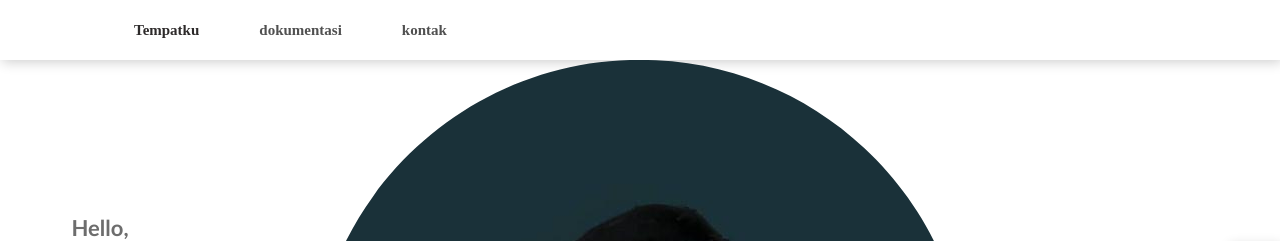
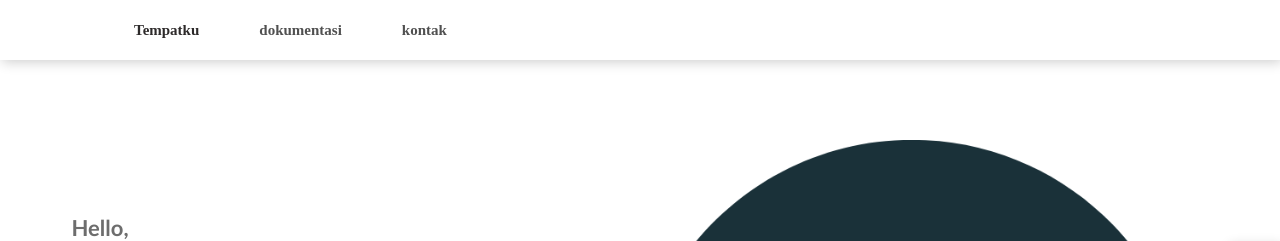
Before and after one commit to 777strangers/samudrab.github.io, a plain HTML site: page index.html in a window 1280 px wide. Shown: the top 241 px of the page. Drawn offline with Linux system fonts and the light colour scheme.

Commit message:
Update index.html

```diff
--- a/index.html
+++ b/index.html
@@ -27,9 +27,8 @@
             <br>aku juga menyukai hal hal yang baru.</p>
    <button class="hire-btn">Hire me</button>
   </div>
-<center>
-        <img src="samudra.png">
-</center>
+        <!-- model -->
+        <img class="model" src="samudra.png">
     </section>
 <div class="box-container">.
 
```
